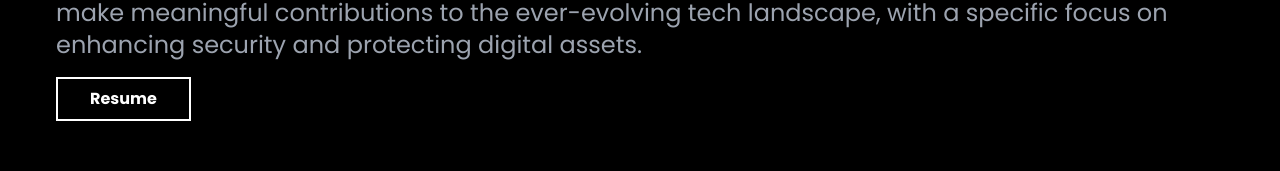
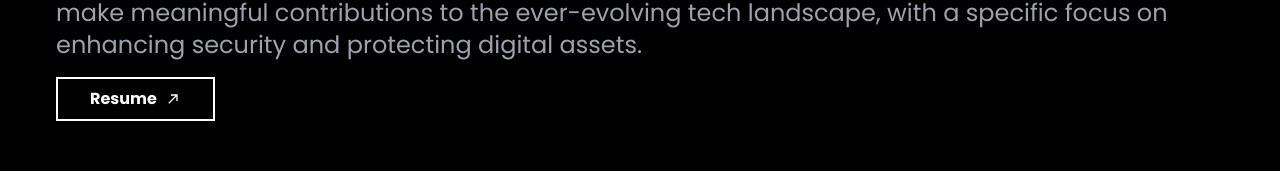
Before and after one commit to JenilGajjar20/Portfolio, a Vue app: page / in a window 1280 px wide. Shown: the part 469-640 px from the top of the page. Built offline with nearby package versions, Linux system fonts and the light colour scheme.

Commit message:
pdf uploaded

```diff
--- a/src/components/Hero.vue
+++ b/src/components/Hero.vue
@@ -24,7 +24,11 @@
 
           <!-- Primary Resume Button -->
           <!-- icon="IconsRocket" -->
-          <ButtonDefault text="Resume" class="button--outline" />
+          <ButtonDefault
+            text="Resume"
+            class="button--outline"
+            @click="openResume"
+          />
         </div>
       </div>
     </div>
@@ -32,6 +36,14 @@
 </template>
 
 <script setup>
-import SocialLinks from "@/components/SocialLinks.vue";
+// import SocialLinks from "@/components/SocialLinks.vue";
 import ButtonDefault from "@/components/button/Default.vue";
+import { ref } from "vue";
+
+const url = ref("");
+
+const openResume = () => {
+  url.value = `${import.meta.env.BASE_URL}jenilgajjar_resume.pdf`;
+  window.open(url.value, "_blank");
+};
 </script>
--- a/src/components/button/Default.vue
+++ b/src/components/button/Default.vue
@@ -1,15 +1,19 @@
 <template>
-  <button class="button">{{ $attrs.text }}</button>
-  <!-- <Icon :name="$attrs.icon" /> -->
+  <button class="button group">
+    <p>{{ $attrs.text }}</p>
+    <IconsMdiArrowTopRight
+      class="duration-100 group-hover:-translate-y-1 group-hover:translate-x-1"
+    />
+  </button>
 </template>
 
 <script setup>
-// import Icon from "@/components/Icon.vue";
+import IconsMdiArrowTopRight from "@/components/icons/MdiArrowTopRight.vue";
 </script>
 
 <style lang="scss" scoped>
 .button {
-  @apply px-8 py-2 duration-200 font-bold;
+  @apply px-8 py-2 duration-200 font-bold flex items-center gap-2;
   &--outline {
     @apply border-2 border-white;
     &:hover {
```
Also changed, not shown: 2 other files (tests, documents, lock files or other folders).
